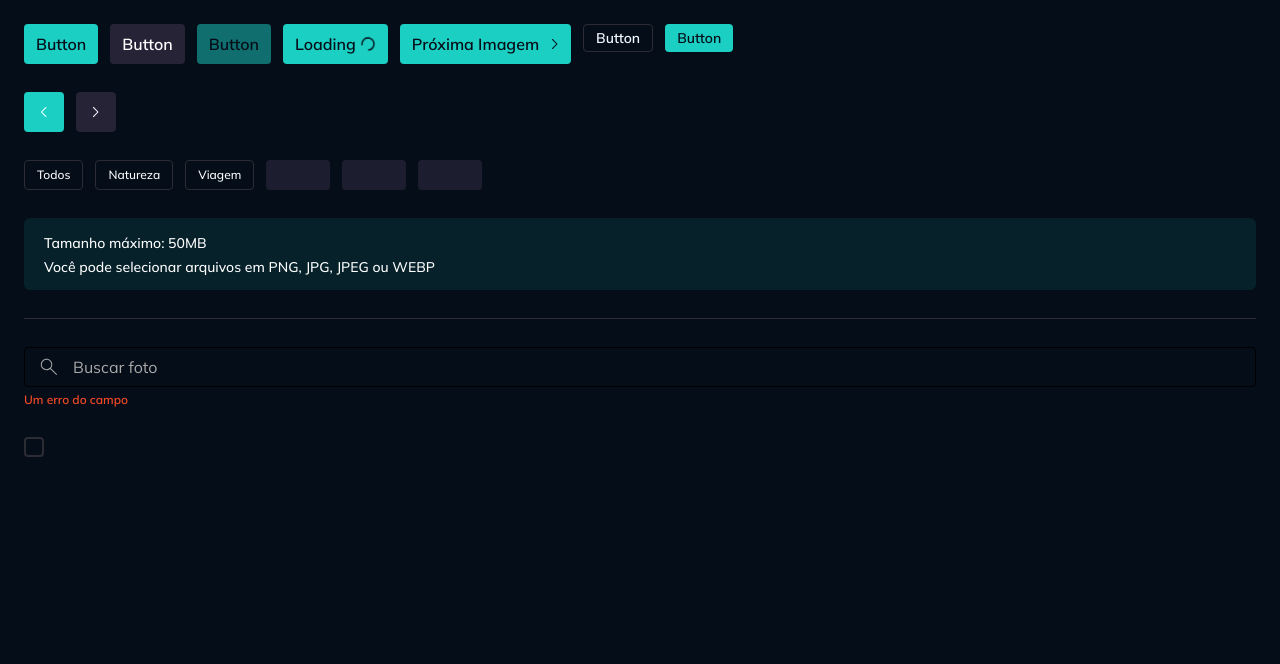
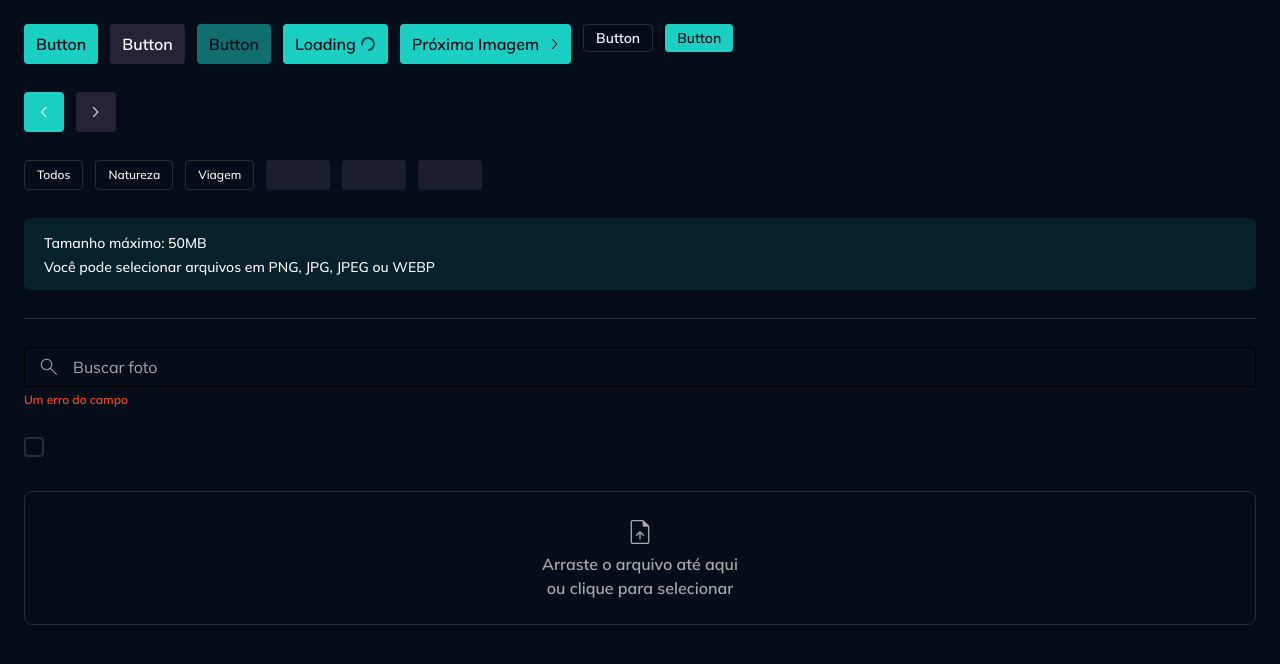
Before and after one commit to helitonns/gallery-plus, a React (Vite) app: page / in a window 1280 px wide. Shown: the top 664 px of the page. Built offline with nearby package versions, Linux system fonts and the light colour scheme.

Commit message:
Monte o layout do componente InputSigleFile - estado vazio

```diff
--- a/src/App.tsx
+++ b/src/App.tsx
@@ -7,6 +7,7 @@ import Button from "./components/button";
 import ButtonIcon from "./components/button-icon";
 import Divider from "./components/divider";
 import InputCheckbox from "./components/input-checkbox";
+import InputSingleFile from "./components/input-single-file";
 import InputText from "./components/Input-text";
 
 export default function App() {
@@ -59,6 +60,10 @@ export default function App() {
 			<div>
 				<InputCheckbox />
 			</div>
+
+			<div>
+				<InputSingleFile />
+			</div>
 		</div>
 	);
 }
--- /dev/null
+++ b/src/components/input-single-file.tsx
@@ -0,0 +1,56 @@
+import { tv, type VariantProps } from "tailwind-variants";
+import UpdaloadFileIcon from "../assets/icons/upload-file.svg?react";
+import Icon from "./icon";
+import Text from "./text";
+
+export const inputSingleFileVariants = tv({
+  base: `
+    flex flex-col items-center justify-center w-full
+    border border-solid border-border-primary
+    group-hover:border-border-active
+    rounded-lg gap-1 transition
+  `,
+  variants: {
+    size: {
+     md: "px-5 py-6"
+    }
+  },
+  defaultVariants: {
+    size: "md"
+  }
+});
+
+export const inputSingleFileIconVariants = tv({
+  base: "fill-placeholder",
+  variants: {
+    size: {
+      md: "w-8 h-8"
+    }
+  },
+  defaultVariants: {
+    size: "md"
+  }
+});
+
+interface InputSingleFileProps extends VariantProps<typeof inputSingleFileVariants>,
+Omit<React.ComponentProps<"input">, "size"> {}
+
+
+export default function InputSingleFile({size}: InputSingleFileProps){
+  return (
+    <div>
+      <div className="w-full relative group cursor-pointer">
+        <input type="file" className="absolute top-0 right-0 w-full h-full opacity-0 cursor-pointer"/>
+
+        <div className={inputSingleFileVariants({size})}>
+          <Icon svg={UpdaloadFileIcon} className={inputSingleFileIconVariants({size})}/>
+          <Text variant="label-medium" className="text-placeholder text-center">
+            Arraste o arquivo até aqui
+            <br />
+            ou clique para selecionar
+          </Text>
+        </div>
+      </div>
+    </div>
+  );
+}
```
